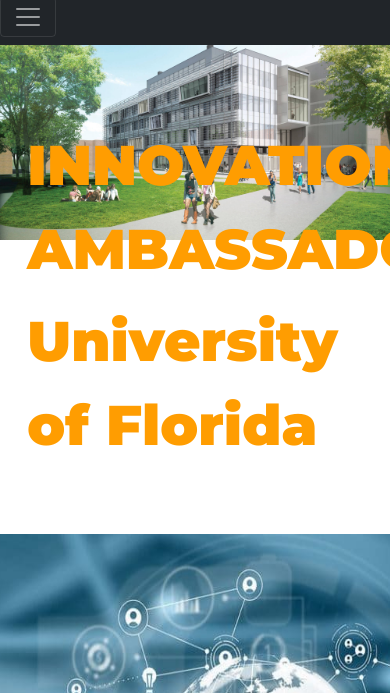
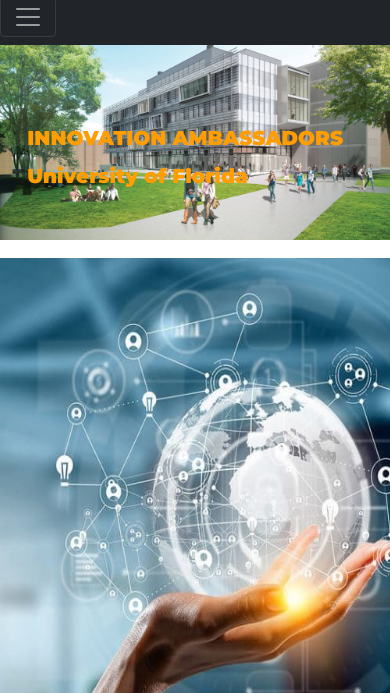
Before and after one commit to UF-IA/UF-IA.github.io, a website: page index.html in a window 390 px wide. Shown: the part 151-844 px from the top of the page. Drawn offline with nearby package versions, Linux system fonts and the light colour scheme.

Commit message:
responsiveness homepage

```diff
--- a/CSS/styles.css
+++ b/CSS/styles.css
@@ -40,8 +40,24 @@
 
 .intro-text h1{
 	font-weight: 900;
-	font-size: 3.5rem;
+	font-size: 300%;
 	line-height: 1.5;
+}
+
+@media only screen and (max-width: 1000px) {
+  .intro-text h1 {
+		font-weight: 900;
+		font-size: 30px;
+		line-height: 1.5;
+	}
+}
+
+@media only screen and (max-width: 600px) {
+  .intro-text h1 {
+		font-weight: 900;
+		font-size: 20px;
+		line-height: 1.5;
+	}
 }
 
 /* About Section */
```
